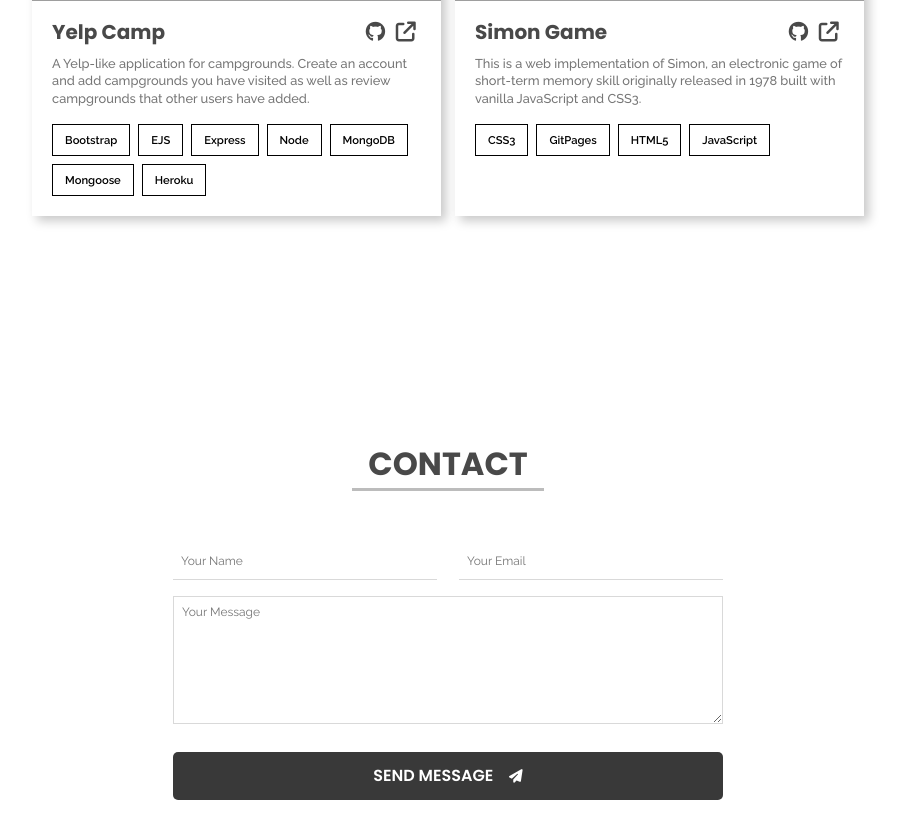
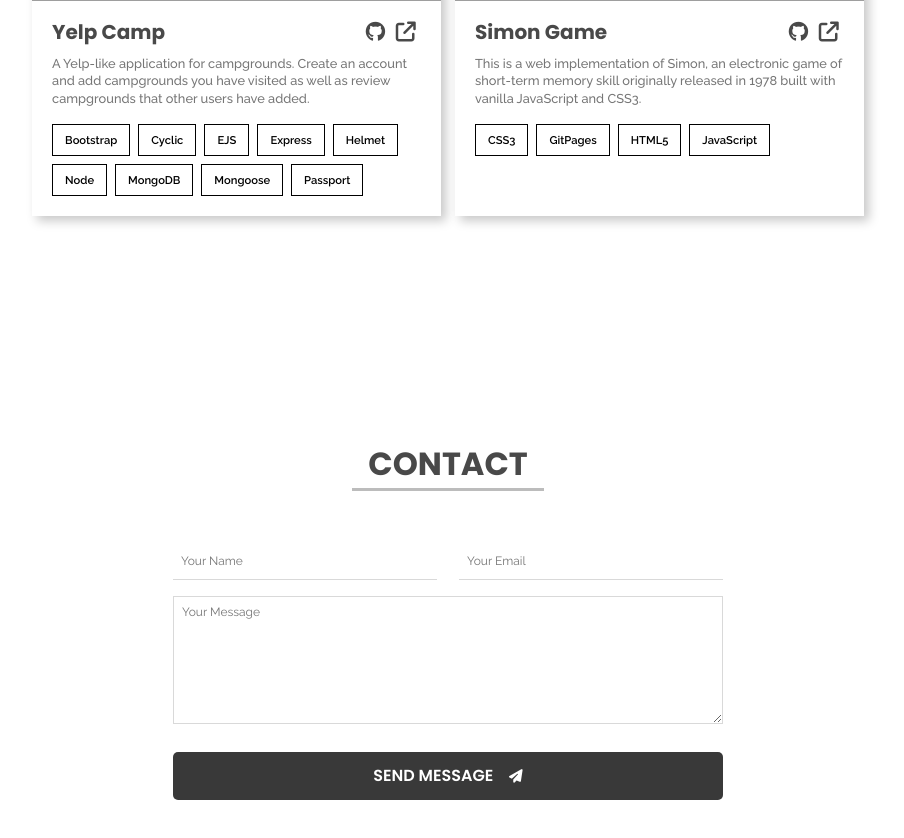
Before and after one commit to mithintv/dev-portfolio, a React (Create React App) app: page / in a window 1280 px wide. Shown: the part 4100-4938 px from the top of the page, without its empty margins (192-1096 px from the left). Built offline with nearby package versions, Linux system fonts and the light colour scheme; grey boxes are pictures that could not be loaded.

Commit message:
add yelp-camp link

```diff
--- a/src/components/Portfolio.js
+++ b/src/components/Portfolio.js
@@ -64,9 +64,9 @@ const Portfolio = () => {
             img='https://firebasestorage.googleapis.com/v0/b/portfolio-react-5481e.appspot.com/o/images%2Fyelp-camp-screen.png?alt=media&token=54ae09d3-68db-4abb-9482-6d39418222fa'
             title='Yelp Camp'
             description='A Yelp-like application for campgrounds. Create an account and add campgrounds you have visited as well as review campgrounds that other users have added.'
-            tech={['Bootstrap', 'EJS', 'Express', 'Node', 'MongoDB', 'Mongoose', 'Heroku']}
+            tech={['Bootstrap', 'Cyclic', 'EJS', 'Express', 'Helmet', 'Node', 'MongoDB', 'Mongoose', 'Passport']}
             git='https://github.com/mithintv/yelp-camp'
-            link='https://enigmatic-sierra-35074.herokuapp.com/'
+            link='https://blush-nightingale-wear.cyclic.app/.netlify/functions/app/campgrounds'
           />
           <Card
             img='https://firebasestorage.googleapis.com/v0/b/portfolio-react-5481e.appspot.com/o/images%2Fsimon-game-screen.png?alt=media&token=1d36f31e-7639-413c-b6d6-dbdc745705f8'
```
